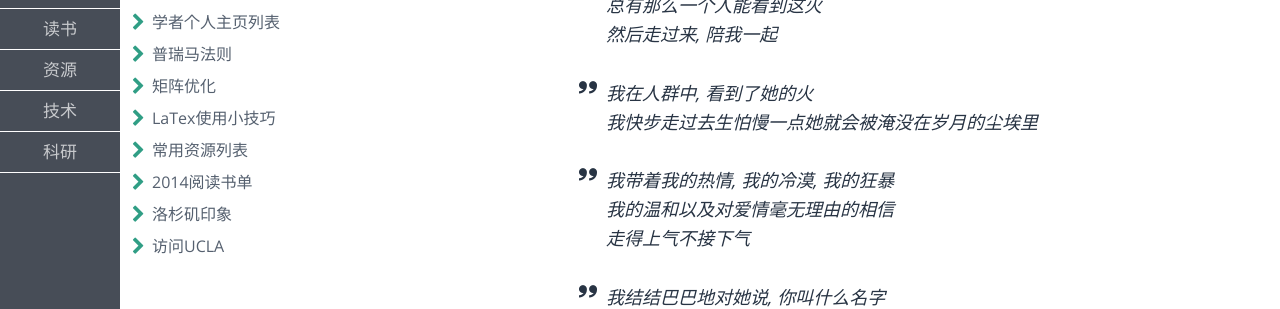
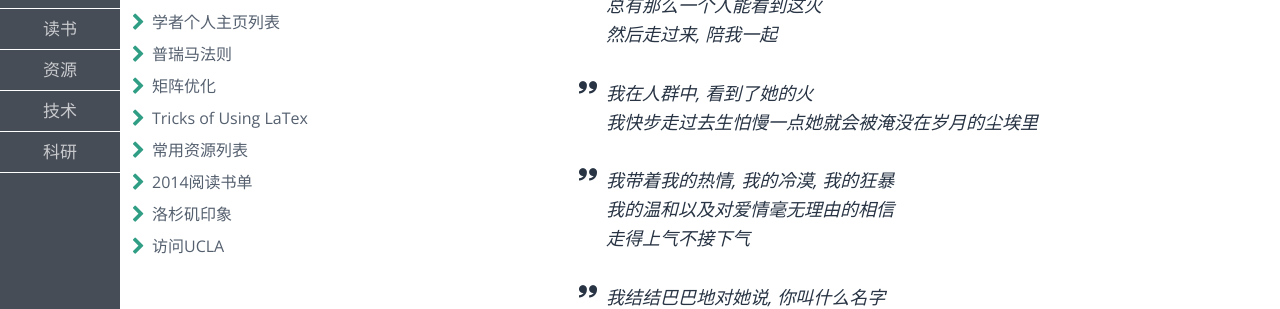
Before and after one commit to polyHong/polyHong.github.io, a Jekyll site: the page built from index.md, in a window 1280 px wide. Shown: the part 330-639 px from the top of the page. Built offline with Jekyll 4.4.1, drawn with Linux system fonts in a browser that asks for light colours; some web fonts are replaced.

Commit message:
update tech posts

```diff
--- a/_posts/tech/2015-06-20-use-latex.md
+++ b/_posts/tech/2015-06-20-latex-tricks.md
@@ -1,6 +1,6 @@
 ---
 layout: post
-title: LaTex使用小技巧
+title: Tricks of Using LaTex
 category: 技术
 tags: Blog
 keywords: Latex
@@ -14,11 +14,11 @@ description:
 
 Latex中双引号的正确输入方式如下：
 
-1. 找到Tab键上方的**~**和**`**键，如下图
+1. 找到Tab键上方的*~*和*`*键，如下图
 <center>
 ![pix1](/assets/img/tech/latex/double-quote-mark.jpg)
 </center>>
-2. 使用该键(即**~**和**`**键)连续键入两个**`**(即**``**)然后键入两个单引号(即**''**). 单引号的输入类似.
+2. 使用该键(即*~*和*`*键)连续键入两个*`*(即*``*)然后键入两个单引号(即*''*). 单引号的输入类似.
 3. 下面是一个例子. 下图是最终效果图,
 <center>
 ![pix2](/assets/img/tech/latex/double-quote-mark-example.png)
```
